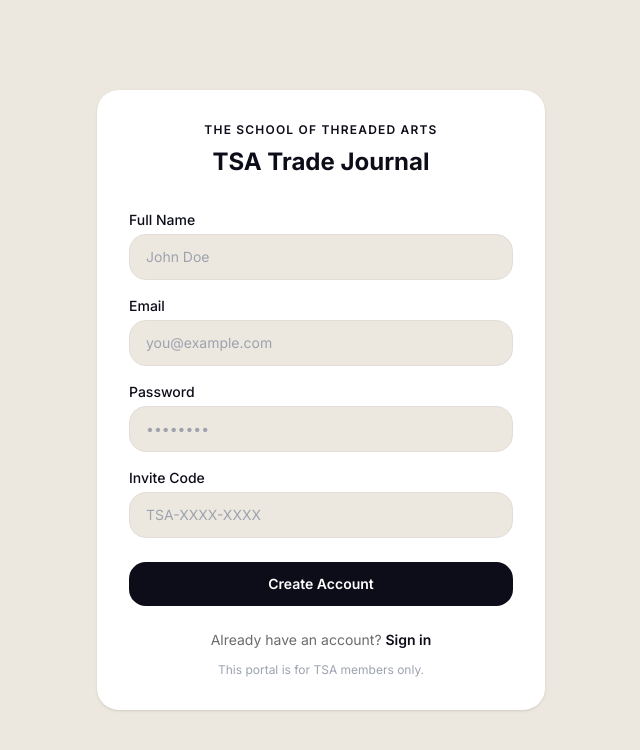
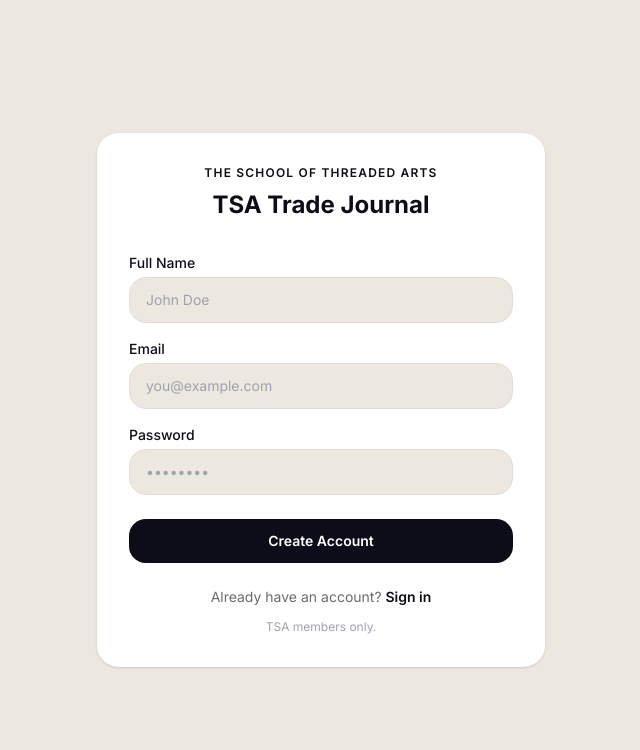
Before and after one commit to cluebot1/tsa-journal, a Next.js app: page /signup in a window 1280 px wide. Shown: the top 750 px of the page, without its empty margins (319-959 px from the left). Built offline with nearby package versions, Linux system fonts and the light colour scheme.

Commit message:
Remove invite codes — open signup for TSA members

```diff
--- a/src/app/signup/page.tsx
+++ b/src/app/signup/page.tsx
@@ -10,7 +10,6 @@ export default function SignupPage() {
   const [fullName, setFullName] = useState('')
   const [email, setEmail] = useState('')
   const [password, setPassword] = useState('')
-  const [inviteCode, setInviteCode] = useState('')
   const [error, setError] = useState<string | null>(null)
   const [loading, setLoading] = useState(false)
   const [success, setSuccess] = useState(false)
@@ -22,29 +21,12 @@ export default function SignupPage() {
 
     const supabase = createClient()
 
-    // Step 1: Validate invite code (trim + uppercase for safety)
-    const normalizedCode = inviteCode.trim().toUpperCase()
-    const { data: inviteData, error: inviteError } = await supabase
-      .from('invite_codes')
-      .select('*')
-      .eq('code', normalizedCode)
-      .is('used_by', null)
-      .single()
-
-    if (inviteError || !inviteData) {
-      setError('Invalid or already used invite code. Check for typos or extra spaces.')
-      setLoading(false)
-      return
-    }
-
-    // Step 2: Sign up
+    // Sign up
     const { data: signUpData, error: signUpError } = await supabase.auth.signUp({
       email,
       password,
       options: {
-        data: {
-          full_name: fullName,
-        },
+        data: { full_name: fullName },
       },
     })
 
@@ -61,7 +43,7 @@ export default function SignupPage() {
       return
     }
 
-    // Step 3: Insert into profiles
+    // Insert into profiles
     const { error: profileError } = await supabase.from('profiles').insert({
       id: user.id,
       email: user.email,
@@ -74,18 +56,8 @@ export default function SignupPage() {
       return
     }
 
-    // Step 4: Mark invite code as used
-    await supabase
-      .from('invite_codes')
-      .update({
-        used_by: user.id,
-        used_at: new Date().toISOString(),
-      })
-      .eq('code', normalizedCode)
-
     // Check if email confirmation is needed
-    const needsConfirmation = !signUpData.session
-    if (needsConfirmation) {
+    if (!signUpData.session) {
       setSuccess(true)
       setLoading(false)
       return
@@ -125,13 +97,9 @@ export default function SignupPage() {
           </h1>
         </div>
 
-        {/* Form */}
         <form onSubmit={handleSubmit} className="flex flex-col gap-4">
           <div className="flex flex-col gap-1">
-            <label
-              htmlFor="fullName"
-              className="text-sm font-medium text-[#0D0D1A]"
-            >
+            <label htmlFor="fullName" className="text-sm font-medium text-[#0D0D1A]">
               Full Name
             </label>
             <input
@@ -146,10 +114,7 @@ export default function SignupPage() {
           </div>
 
           <div className="flex flex-col gap-1">
-            <label
-              htmlFor="email"
-              className="text-sm font-medium text-[#0D0D1A]"
-            >
+            <label htmlFor="email" className="text-sm font-medium text-[#0D0D1A]">
               Email
             </label>
             <input
@@ -164,16 +129,14 @@ export default function SignupPage() {
           </div>
 
           <div className="flex flex-col gap-1">
-            <label
-              htmlFor="password"
-              className="text-sm font-medium text-[#0D0D1A]"
-            >
+            <label htmlFor="password" className="text-sm font-medium text-[#0D0D1A]">
               Password
             </label>
             <input
               id="password"
               type="password"
               required
+              minLength={6}
               value={password}
               onChange={(e) => setPassword(e.target.value)}
               placeholder="••••••••"
@@ -181,25 +144,6 @@ export default function SignupPage() {
             />
           </div>
 
-          <div className="flex flex-col gap-1">
-            <label
-              htmlFor="inviteCode"
-              className="text-sm font-medium text-[#0D0D1A]"
-            >
-              Invite Code
-            </label>
-            <input
-              id="inviteCode"
-              type="text"
-              required
-              value={inviteCode}
-              onChange={(e) => setInviteCode(e.target.value)}
-              placeholder="TSA-XXXX-XXXX"
-              className="w-full px-4 py-3 rounded-xl border border-[#E2DDD6] bg-[#EDE8DF] text-[#0D0D1A] placeholder-[#9CA3AF] text-sm focus:outline-none focus:ring-2 focus:ring-[#0D0D1A] transition"
-            />
-          </div>
-
-          {/* Error */}
           {error && (
             <p className="text-[#EF4444] text-sm text-center">{error}</p>
           )}
@@ -213,18 +157,14 @@ export default function SignupPage() {
           </button>
         </form>
 
-        {/* Footer links */}
         <p className="text-center text-sm text-[#6B6B6B] mt-6">
           Already have an account?{' '}
-          <Link
-            href="/login"
-            className="text-[#0D0D1A] font-semibold hover:opacity-70 transition-opacity"
-          >
+          <Link href="/login" className="text-[#0D0D1A] font-semibold hover:opacity-70 transition-opacity">
             Sign in
           </Link>
         </p>
         <p className="text-center text-xs text-[#9CA3AF] mt-3">
-          This portal is for TSA members only.
+          TSA members only.
         </p>
       </div>
     </div>
```
